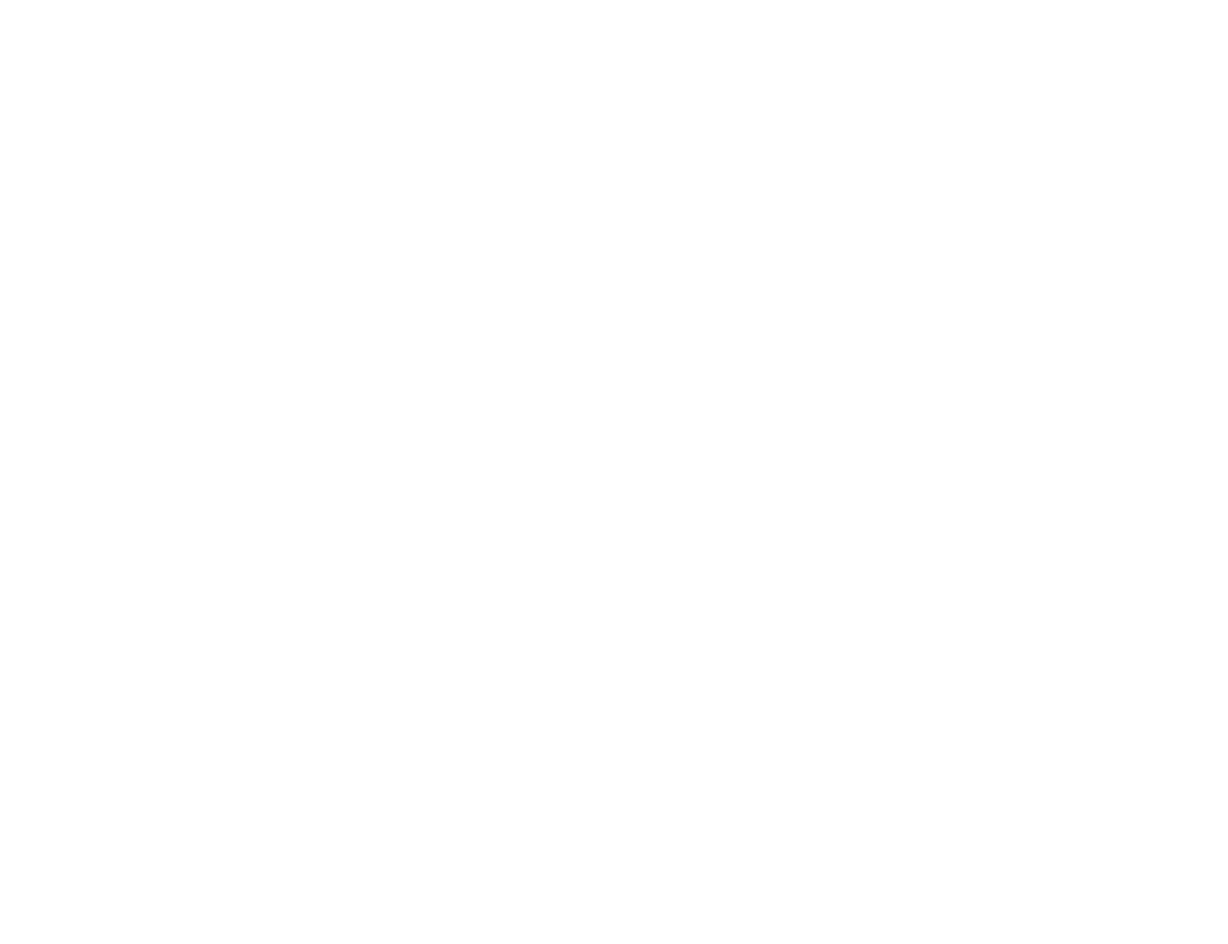
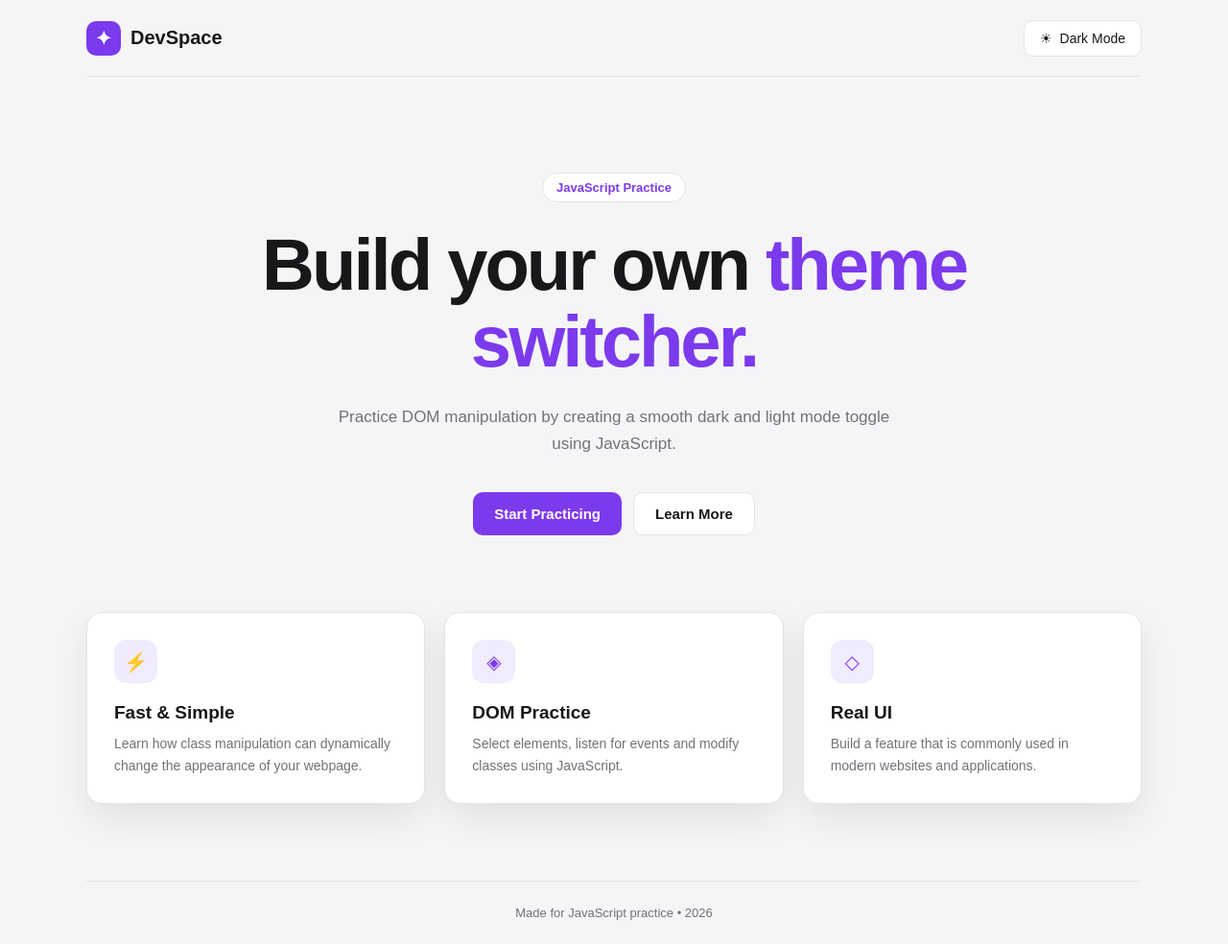
Before and after one commit to KaneSanyukta/code-chronicles, a plain HTML site: page MasterJS/Local_Session_Storage_&_Cookie/index.html in a window 1280 px wide. Shown: the whole page at 96% size. Before the commit the page ends 800 px from the top, so only its background shows below. Drawn offline with Linux system fonts and the light colour scheme.

Commit message:
dark and light mode simulation.

```diff
--- a/MasterJS/Local_Session_Storage_&_Cookie/index.html
+++ b/MasterJS/Local_Session_Storage_&_Cookie/index.html
@@ -1,10 +1,107 @@
+<!DOCTYPE html>
 <html lang="en">
 <head>
     <meta charset="UTF-8">
     <meta name="viewport" content="width=device-width, initial-scale=1.0">
-    <title>Document</title>
+
+    <title>Theme Toggle Practice</title>
+
+    <link rel="stylesheet" href="style.css">
 </head>
+
 <body>
+
+    <main class="page">
+
+        <nav class="navbar">
+            <div class="logo">
+                <span class="logo-icon">✦</span>
+                <span>DevSpace</span>
+            </div>
+
+            <button id="themeToggle" class="theme-btn">
+                <span id="themeIcon">☀</span>
+                <span id="themeText">Light Mode</span>
+            </button>
+        </nav>
+
+
+        <section class="hero">
+
+            <div class="badge">
+                JavaScript Practice
+            </div>
+
+            <h1>
+                Build your own
+                <span>theme switcher.</span>
+            </h1>
+
+            <p>
+                Practice DOM manipulation by creating a smooth
+                dark and light mode toggle using JavaScript.
+            </p>
+
+            <div class="actions">
+                <button class="primary-btn" id="practiceBtn">
+                    Start Practicing
+                </button>
+
+                <button class="secondary-btn" id="learnBtn">
+                    Learn More
+                </button>
+            </div>
+
+        </section>
+
+
+        <section class="cards">
+
+            <div class="card">
+                <div class="card-icon">⚡</div>
+
+                <h3>Fast & Simple</h3>
+
+                <p>
+                    Learn how class manipulation can dynamically
+                    change the appearance of your webpage.
+                </p>
+            </div>
+
+
+            <div class="card">
+                <div class="card-icon">◈</div>
+
+                <h3>DOM Practice</h3>
+
+                <p>
+                    Select elements, listen for events and modify
+                    classes using JavaScript.
+                </p>
+            </div>
+
+
+            <div class="card">
+                <div class="card-icon">◇</div>
+
+                <h3>Real UI</h3>
+
+                <p>
+                    Build a feature that is commonly used in
+                    modern websites and applications.
+                </p>
+            </div>
+
+        </section>
+
+
+        <footer>
+            <p>Made for JavaScript practice • 2026</p>
+        </footer>
+
+    </main>
+
     <script src="script.js"></script>
+
 </body>
 </html>
--- a/MasterJS/Local_Session_Storage_&_Cookie/script.js
+++ b/MasterJS/Local_Session_Storage_&_Cookie/script.js
@@ -1,21 +1,40 @@
-localStorage.setItem("name","Harshita");
-console.log(localStorage.getItem("name"));
-localStorage.clear();
-console.log(localStorage.getItem("name"));
+//Saves changes on loacl storage
+if(localStorage.getItem("theme")){
+    document.body.classList.add(localStorage.getItem("theme"));
+}else{
+    setDarkOrLight();
+}
 
 
-sessionStorage.setItem("key","dtfkgnt342ccvgb$cxvv..");
-console.log(sessionStorage.getItem("key")); // just like local storage but it will goen after page reload.
+// Control by system mode
+function setDarkOrLight(){
+    if(window.matchMedia("(prefers-color-scheme: dark)").matches){
+        document.body.classList.remove("light");
+        document.body.classList.add("dark");
+    }else{
+        document.body.classList.remove("dark");
+        document.body.classList.add("light");
+        document.querySelector("#themeText").textContent="Dark Mode";
+    }
+}
 
-document.cookie = "harshita@test.com";   // pass data to server less capacity of storage
+setDarkOrLight();
+window.matchMedia("(prefers-color-scheme: dark)").addEventListener("change",()=>{
+    if(!localStorage.getItem("theme")) setDarkOrLight();
+});
 
-// Issues with loacal storage
-localStorage.setItem("friends",["Amit","Sumit","Harsh","Reema","Vihaan"]);
-console.log(localStorage.getItem("friends")); // Insead of showing array it will display data in string format ... Api are design in suach a way
+// Control by Button
+let btn = document.querySelector("#themeToggle");
 
-localStorage.setItem("obj",{name:"Harsh",email:"test@test.com",age:21});
-console.log(localStorage.getItem("obj")); // show object Object
-
-//Solution
-localStorage.setItem("obj",JSON.stringify({name:"Harsh",email:"test@test.com",age:21})); // covert data into string
-console.log(JSON.parse(localStorage.getItem("obj"))); //while retriving back to original object
+btn.addEventListener("click",()=>{
+    if(document.body.classList.contains("dark")){
+        document.body.classList.remove("dark");
+        document.body.classList.add("light");
+        document.querySelector("#themeText").textContent="Dark Mode";
+        localStorage.setItem("theme","light");
+    }else{
+        document.body.classList.remove("light");
+        document.body.classList.add("dark");
+        localStorage.setItem("theme","dark");
+    }
+});
--- /dev/null
+++ b/MasterJS/Local_Session_Storage_&_Cookie/style.css
@@ -0,0 +1,348 @@
+   /* RESET */
+* {
+    margin: 0;
+    padding: 0;
+    box-sizing: border-box;
+}
+   /* DEFAULT DARK THEME  */
+:root {
+    --bg: #09090b;
+    --surface: #111113;
+    --card: #151518;
+
+    --text: #f5f5f5;
+    --muted: #a1a1aa;
+
+    --border: #27272a;
+
+    --accent: #8b5cf6;
+    --accent-hover: #7c3aed;
+
+    --button-text: #ffffff;
+
+    --shadow: rgba(0, 0, 0, 0.35);
+}
+   /* LIGHT THEME */
+body.light {
+    --bg: #f5f5f7;
+    --surface: #ffffff;
+    --card: #ffffff;
+
+    --text: #18181b;
+    --muted: #71717a;
+
+    --border: #e4e4e7;
+
+    --accent: #7c3aed;
+    --accent-hover: #6d28d9;
+
+    --button-text: #ffffff;
+
+    --shadow: rgba(0, 0, 0, 0.08);
+}
+   /* BODY */
+body {
+    min-height: 100vh;
+
+    background: var(--bg);
+    color: var(--text);
+
+    font-family: Arial, Helvetica, sans-serif;
+
+    transition:
+        background 0.3s ease,
+        color 0.3s ease;
+}
+.page {
+    width: min(1100px, 92%);
+    margin: auto;
+}
+.navbar {
+    height: 80px;
+
+    display: flex;
+    align-items: center;
+    justify-content: space-between;
+
+    border-bottom: 1px solid var(--border);
+}
+.logo {
+    display: flex;
+    align-items: center;
+    gap: 10px;
+
+    font-size: 20px;
+    font-weight: 700;
+}
+
+.logo-icon {
+    width: 36px;
+    height: 36px;
+
+    display: grid;
+    place-items: center;
+
+    border-radius: 10px;
+
+    background: var(--accent);
+    color: white;
+}
+.theme-btn {
+    display: flex;
+    align-items: center;
+    gap: 8px;
+
+    padding: 10px 16px;
+
+    border: 1px solid var(--border);
+    border-radius: 10px;
+
+    background: var(--surface);
+    color: var(--text);
+
+    cursor: pointer;
+
+    font-size: 14px;
+
+    transition: 0.25s ease;
+}
+
+.theme-btn:hover {
+    border-color: var(--accent);
+    transform: translateY(-2px);
+}
+.hero {
+    text-align: center;
+
+    padding: 100px 20px 80px;
+}
+
+
+/* BADGE */
+
+.badge {
+    display: inline-block;
+
+    padding: 7px 14px;
+
+    margin-bottom: 25px;
+
+    border: 1px solid var(--border);
+    border-radius: 50px;
+
+    background: var(--surface);
+
+    color: var(--accent);
+
+    font-size: 13px;
+    font-weight: 600;
+}
+
+
+/* HEADING */
+
+.hero h1 {
+    max-width: 750px;
+
+    margin: auto;
+
+    font-size: clamp(42px, 7vw, 76px);
+
+    line-height: 1.05;
+
+    letter-spacing: -3px;
+}
+
+.hero h1 span {
+    color: var(--accent);
+}
+
+
+/* DESCRIPTION */
+
+.hero p {
+    max-width: 600px;
+
+    margin: 25px auto 35px;
+
+    color: var(--muted);
+
+    font-size: 17px;
+
+    line-height: 1.7;
+}
+.actions {
+    display: flex;
+    justify-content: center;
+    gap: 12px;
+
+    flex-wrap: wrap;
+}
+
+
+.primary-btn,
+.secondary-btn {
+    padding: 13px 22px;
+
+    border-radius: 10px;
+
+    font-size: 15px;
+    font-weight: 600;
+
+    cursor: pointer;
+
+    transition: 0.25s ease;
+}
+
+
+.primary-btn {
+    border: none;
+
+    background: var(--accent);
+    color: var(--button-text);
+}
+
+.primary-btn:hover {
+    background: var(--accent-hover);
+    transform: translateY(-2px);
+}
+
+
+.secondary-btn {
+    border: 1px solid var(--border);
+
+    background: var(--surface);
+    color: var(--text);
+}
+
+.secondary-btn:hover {
+    border-color: var(--accent);
+    transform: translateY(-2px);
+}
+
+.cards {
+    display: grid;
+
+    grid-template-columns:
+        repeat(3, 1fr);
+
+    gap: 20px;
+
+    padding-bottom: 80px;
+}
+
+
+.card {
+    padding: 28px;
+
+    background: var(--card);
+
+    border: 1px solid var(--border);
+
+    border-radius: 16px;
+
+    box-shadow:
+        0 15px 35px var(--shadow);
+
+    transition:
+        transform 0.3s ease,
+        border-color 0.3s ease,
+        background 0.3s ease;
+}
+
+
+.card:hover {
+    transform: translateY(-6px);
+
+    border-color: var(--accent);
+}
+
+.card-icon {
+    width: 45px;
+    height: 45px;
+
+    display: grid;
+    place-items: center;
+
+    margin-bottom: 20px;
+
+    border-radius: 12px;
+
+    background: rgba(139, 92, 246, 0.12);
+
+    color: var(--accent);
+
+    font-size: 20px;
+}
+
+
+/* CARD TEXT */
+
+.card h3 {
+    margin-bottom: 10px;
+
+    font-size: 19px;
+}
+
+
+.card p {
+    color: var(--muted);
+
+    line-height: 1.6;
+
+    font-size: 14px;
+}
+
+footer {
+    padding: 25px 0;
+
+    border-top: 1px solid var(--border);
+
+    text-align: center;
+
+    color: var(--muted);
+
+    font-size: 13px;
+}
+
+@media (max-width: 750px) {
+
+    .hero {
+        padding-top: 70px;
+    }
+
+    .hero h1 {
+        letter-spacing: -2px;
+    }
+
+    .cards {
+        grid-template-columns: 1fr;
+    }
+
+    .navbar {
+        height: 70px;
+    }
+
+    #themeText {
+        display: none;
+    }
+
+}
+
+
+@media (max-width: 450px) {
+
+    .hero {
+        padding-left: 5px;
+        padding-right: 5px;
+    }
+
+    .hero h1 {
+        font-size: 42px;
+    }
+
+    .hero p {
+        font-size: 15px;
+    }
+
+}
```
